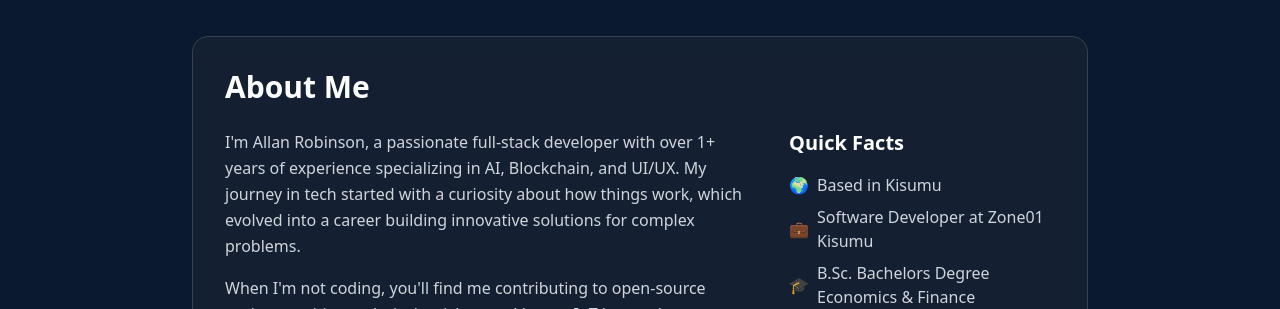
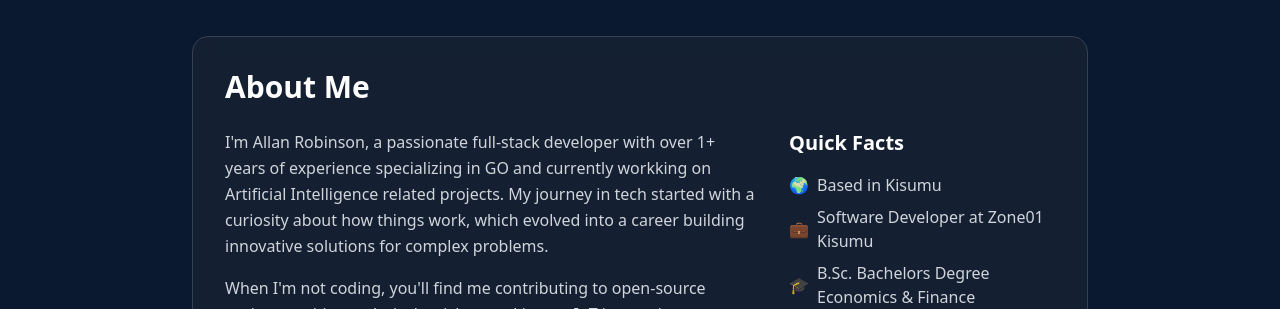
Before and after one commit to Githaiga22/Portfolio, a React (Vite) app: page / in a window 1280 px wide. Shown: the part 860-1169 px from the top of the page. Built offline with nearby package versions, Linux system fonts and the light colour scheme.

Commit message:
Update my BIO

```diff
--- a/src/components/Bio.tsx
+++ b/src/components/Bio.tsx
@@ -10,7 +10,7 @@ const Bio: React.FC = () => {
           <div className="grid md:grid-cols-[2fr,1fr] gap-8">
             <div className="space-y-4">
               <p className="text-gray-300 leading-relaxed">
-              I'm Allan Robinson, a passionate full-stack developer with over 1+ years of experience specializing in AI, Blockchain, and UI/UX.
+              I'm Allan Robinson, a passionate full-stack developer with over 1+ years of experience specializing in GO and currently workking on Artificial Intelligence related projects.
                 My journey in tech started with a curiosity about how things work, which evolved into a career
                 building innovative solutions for complex problems.
               </p>
```
